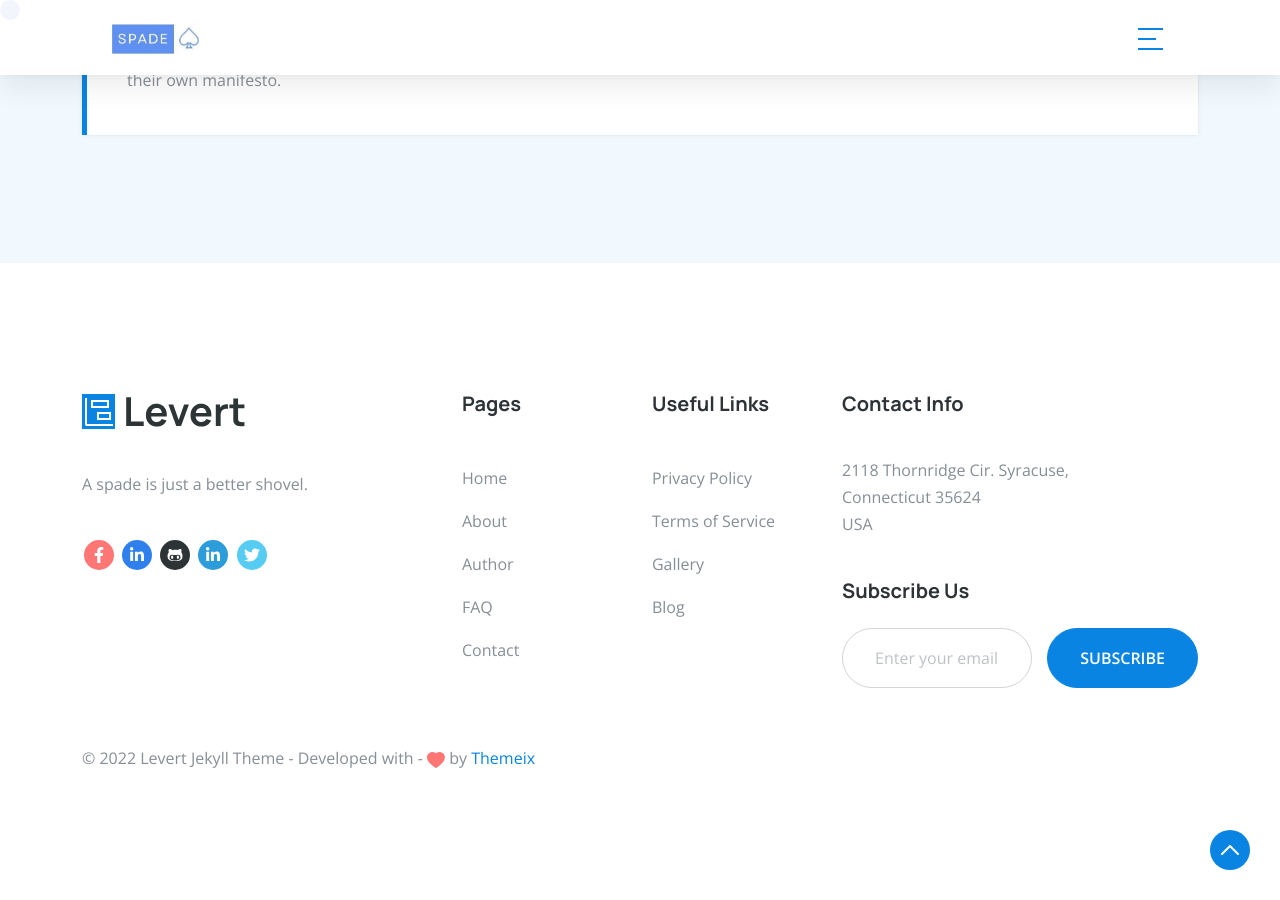
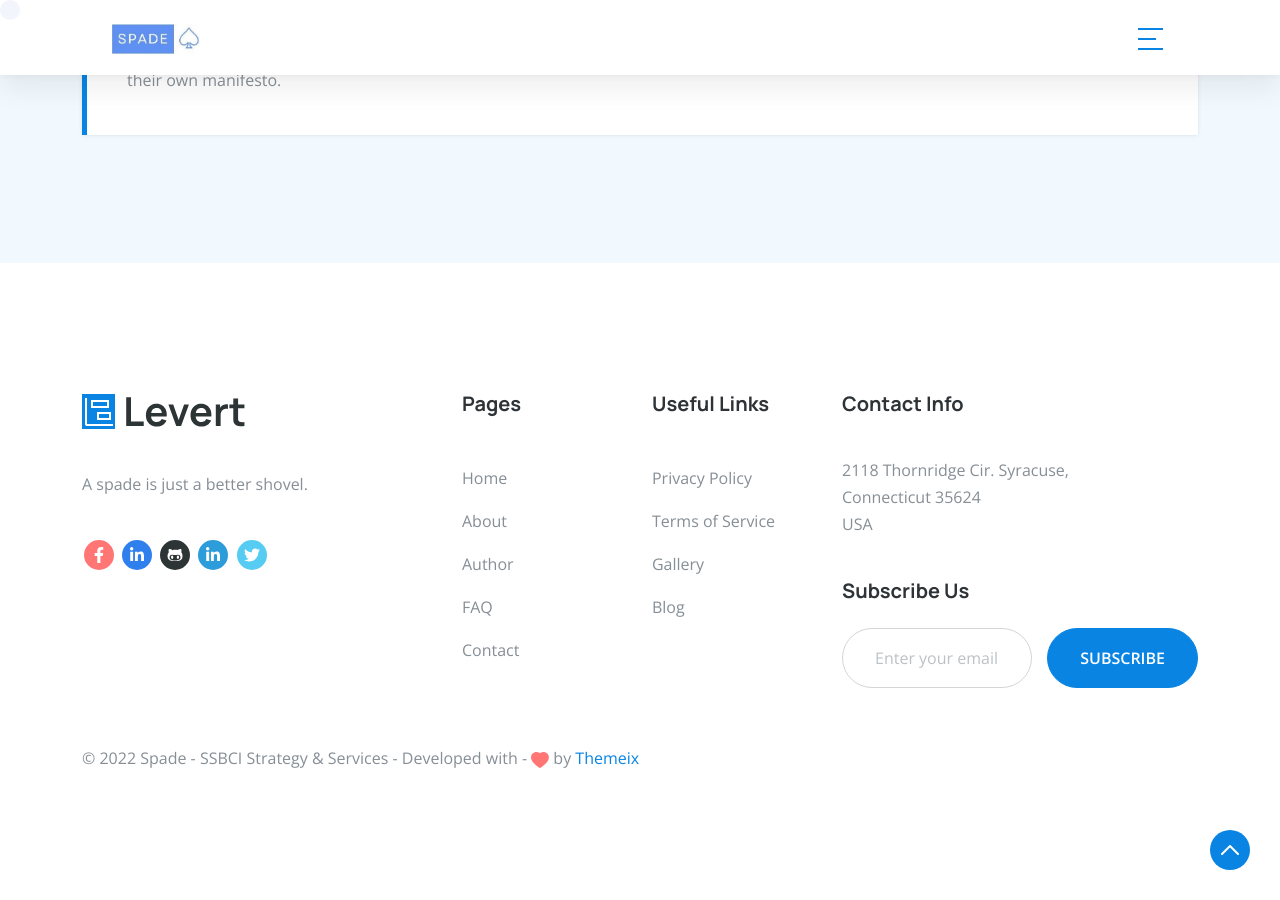
Before and after one commit to clarecorthell/spadewebsite, a Jekyll site: the page built from jekyll-levert/faq.html, in a window 1280 px wide and 900 px high, scrolled down 1571 px. Built offline with Jekyll 4.4.1, drawn with Linux system fonts in a browser that asks for light colours; comment, search, counter and statistics services are not loaded.

Commit message:
Update _config.yml

```diff
--- a/jekyll-levert/_config.yml
+++ b/jekyll-levert/_config.yml
@@ -8,19 +8,14 @@
 ####################################################
 
 # Site settings
-title: "Levert Jekyll Theme"
-email: "themeix@gmail.com"
+title: "Spade - SSBCI Strategy & Services"
+email: "clare@hellospade.com"
 baseurl: "" # the subpath of your site, e.g. /blog
-url: " " # the base hostname & protocol for your site, e.g. http://example.com
+url: "http://hellospade.com" # the base hostname & protocol for your site, e.g. http://example.com
 logo: /assets/images/header-brand.png
-description: "Levert is a responsive Jekyll template for your business website"
+description: "Spade SSBCI Strategy & Services"
 top_letest_news: true
-keywords: "jekyll, minimal jekyll, jekyll theme, responsive jekyll, seo friendly blog, super fast blog, responsive"
-mailchimp: "https://themeix.us16.list-manage.com/subscribe/post?u=307862c135e4548eecf86f389&amp;id=4784863884"
-facebook: https://facebook.com/themeix
-instagram: https://instagram.com/themeix
-twitter: https://twitter.com/themeix_com
-pinterest: https://pinterest.com/themeix
+keywords: "ssbci, venture capital, equity capital, underserved business, small business, consulting"
 
 # Build settings
 markdown: kramdown
```
